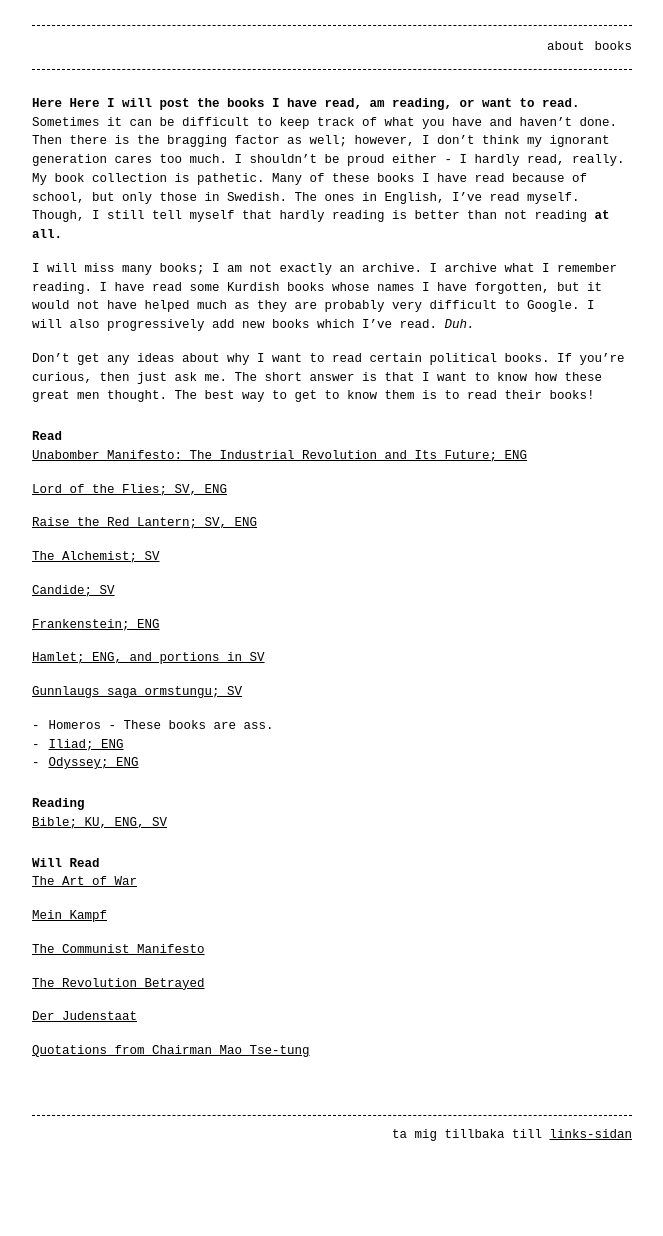
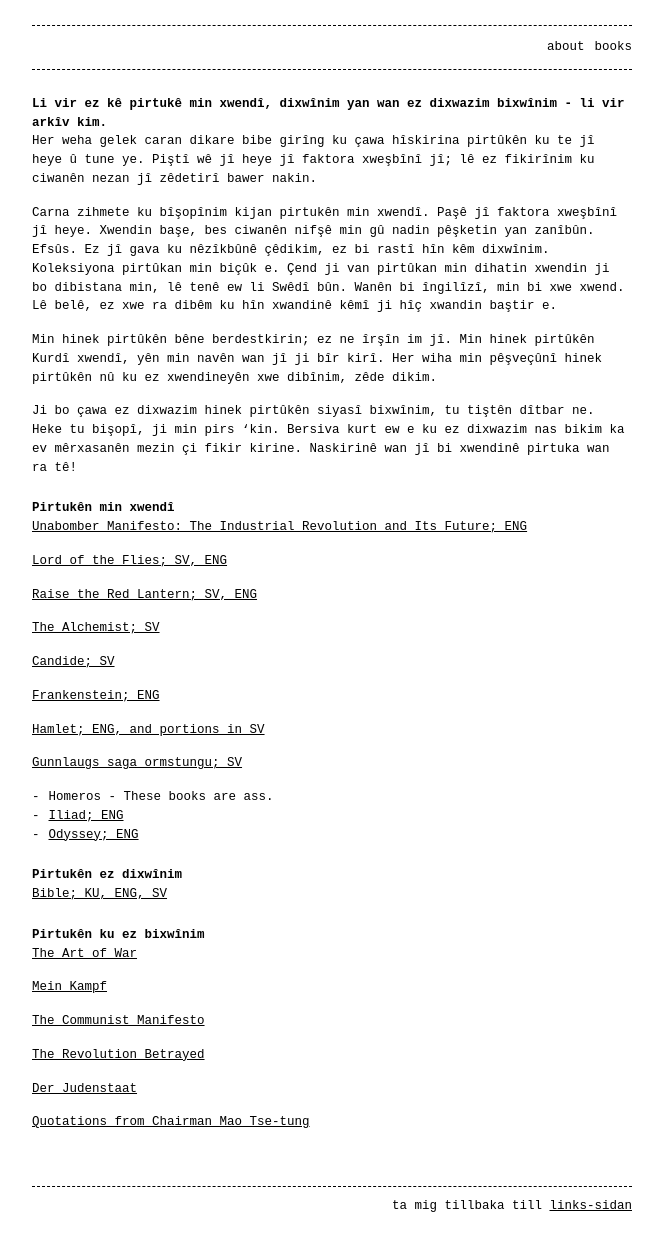
Before and after one commit to ronim-efrin/kitab, a Jekyll site: the page built from books.md, in a window 1280 px wide. Shown: the whole page, without its empty margins (308-971 px from the left). Built offline with Jekyll 4.4.1, drawn with Linux system fonts in a browser that asks for light colours; before the commit the page ends 1164 px from its top, so only the background shows below that.

Commit message:
Kurmanji

```diff
--- a/books.md
+++ b/books.md
@@ -4,15 +4,17 @@ layout: home
 permalink: books
 ---
 
-# Here Here I will post the books I have read, am reading, or want to read.
+# Li vir ez kê pirtukê min xwendî, dixwînim yan wan ez dixwazim bixwînim - li vir arkîv kim.
 
-Sometimes it can be difficult to keep track of what you have and haven't done. Then there is the bragging factor as well; however, I don't think my ignorant generation cares too much. I shouldn't be proud either - I hardly read, really. My book collection is pathetic. Many of these books I have read because of school, but only those in Swedish. The ones in English, I've read myself. Though, I still tell myself that hardly reading is better than not reading **at all.**
+Her weha gelek caran dikare bibe girîng ku çawa hîskirina pirtûkên ku te jî heye û tune ye. Piştî wê jî heye jî faktora xweşbînî jî; lê ez fikirînim ku ciwanên nezan jî zêdetirî bawer nakin.
 
-I will miss many books; I am not exactly an archive. I archive what I remember reading. I have read some Kurdish books whose names I have forgotten, but it would not have helped much as they are probably very difficult to Google. I will also progressively add new books which I've read. *Duh.*
+Carna zihmete ku bîşopînim kijan pirtukên min xwendî. Paşê jî faktora xweşbînî jî heye. Xwendin başe, bes ciwanên nifşê min gû nadin pêşketin yan zanîbûn. Efsûs. Ez jî gava ku nêzîkbûnê çêdikim, ez bi rastî hîn kêm dixwînim. Koleksiyona pirtûkan min biçûk e. Çend ji van pirtûkan min dihatin xwendin ji bo dibistana min, lê tenê ew li Swêdî bûn. Wanên bi îngilîzî, min bi xwe xwend. Lê belê, ez xwe ra dibêm ku hîn xwandinê kêmî ji hîç xwandin baştir e.
 
-Don't get any ideas about why I want to read certain political books. If you're curious, then just ask me. The short answer is that I want to know how these great men thought. The best way to get to know them is to read their books!
+Min hinek pirtûkên bêne berdestkirin; ez ne îrşîn im jî. Min hinek pirtûkên Kurdî xwendî, yên min navên wan jî ji bîr kirî. Her wiha min pêşveçûnî hinek pirtûkên nû ku ez xwendineyên xwe dibînim, zêde dikim.
 
-##  Read
+Ji bo çawa ez dixwazim hinek pirtûkên siyasî bixwînim, tu tiştên dîtbar ne. Heke tu bişopî, ji min pirs 'kin. Bersiva kurt ew e ku ez dixwazim nas bikim ka ev mêrxasanên mezin çi fikir kirine. Naskirinê wan jî bi xwendinê pirtuka wan ra tê!
+
+## Pirtukên min xwendî
 
 [Unabomber Manifesto: The Industrial Revolution and Its Future; ENG](https://https://en.wikipedia.org/wiki/Industrial_Society_and_Its_Future)
 
@@ -34,11 +36,11 @@ Don't get any ideas about why I want to read certain political books. If you're
   - [Iliad; ENG](https://en.wikipedia.org/wiki/Iliad)
   - [Odyssey; ENG](https://en.wikipedia.org/wiki/Odyssey)
 
-## Reading
+## Pirtukên ez dixwînim
 
 [Bible; KU, ENG, SV](https://en.wikipedia.org/wiki/Bible)
 
-## Will Read
+## Pirtukên ku ez bixwînim
 
 [The Art of War](https://en.wikipedia.org/wiki/The_Art_of_War)
 
```
